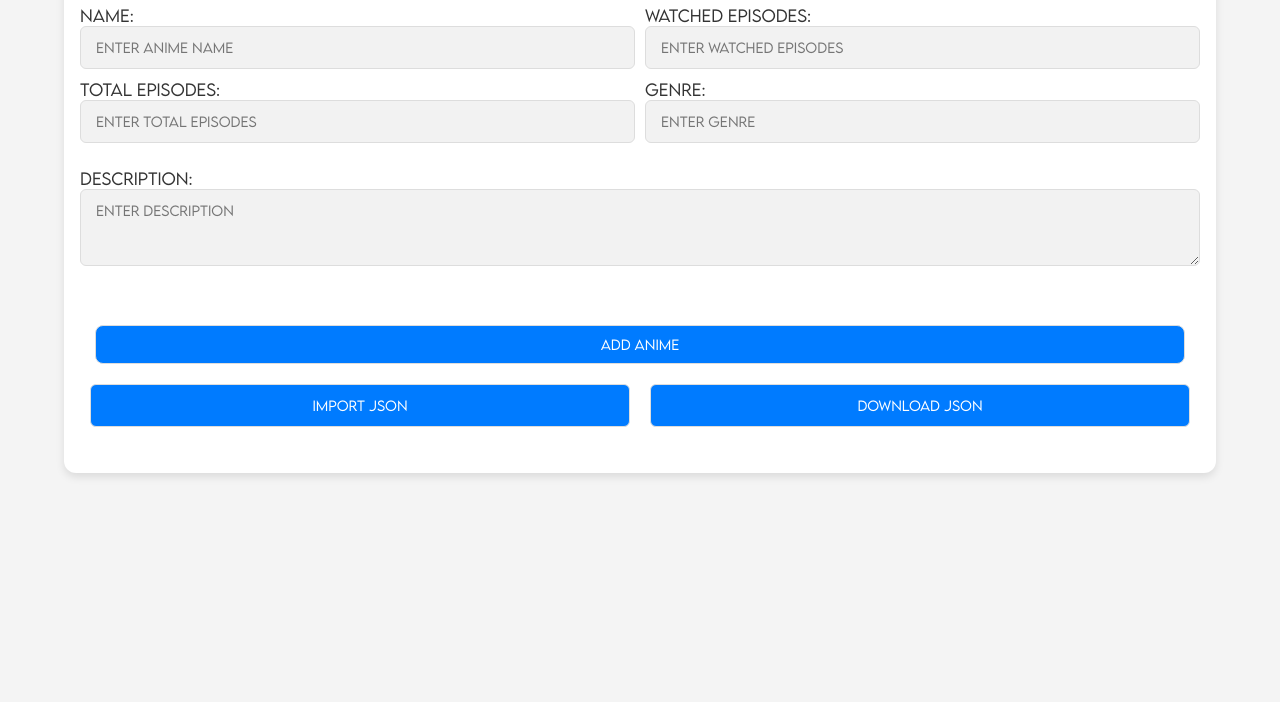
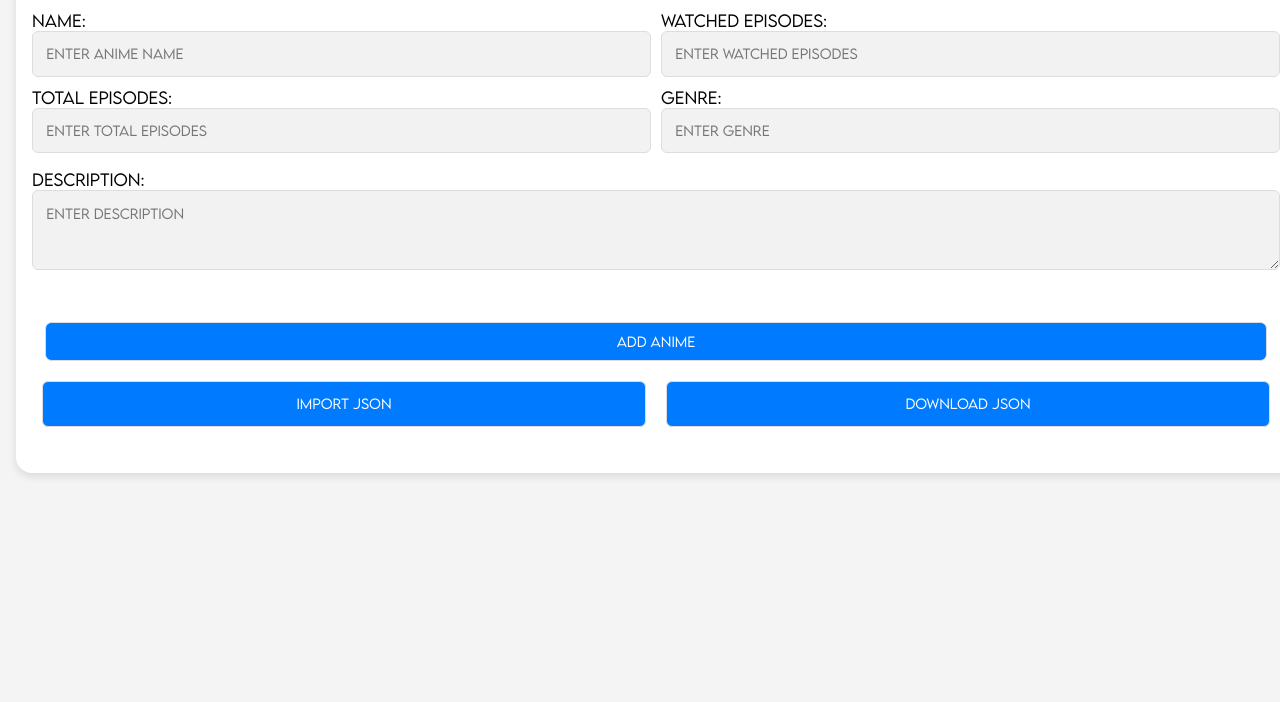
Before and after one commit to ARUEXP/AnimeTracker, a plain HTML site: page index.html in a window 1280 px wide. Shown: the part 98-800 px from the top of the page. Drawn offline with Linux system fonts and the light colour scheme.

Commit message:
Update styles.css

```diff
--- a/styles.css
+++ b/styles.css
@@ -2,13 +2,14 @@
 @font-face {
   font-family: "LemonMilk";
   src: url("LEMONMILK-Light.otf");
-  font-weight: normal;
 }
 
 * {
   font-family: "LemonMilk";
   box-sizing: border-box; /* Include padding and border in element's total width and height */
   transition-duration: 0.6s;
+  padding: 0;
+  margin: 0;
 }
 
 /* Hide the scrollbar track */
@@ -24,31 +25,26 @@
 
 body {
   background-color: #f4f4f4;
-  margin: 0;
-  padding: 0;
-  overflow-x: hidden; /* Hide horizontal scrollbar */
-  color: #333; /* Set default text color */
+  padding: 1em;
 }
 
 .container {
-  width: 90%;
-  margin: 1em auto; /* Increased top margin */
+  width: 100vw;
   padding: 1em; /* Increased padding */
-  padding-top: 0.1em;
   background: white;
-  border-radius: 12px; /* More rounded corners */
+  border-radius: 1em; /* More rounded corners */
   box-shadow: 0 4px 8px rgba(0, 0, 0, 0.1); /* More prominent shadow */
 }
 
 h1 {
   text-align: center;
-  margin-bottom: 20px; /* Increased space below the heading */
+  margin-bottom: 1em; /* Increased space below the heading */
 }
 
 form {
   display: flex;
   flex-direction: column;
-  gap: 25px; /* Increased spacing between form fields */
+  gap: 1em; /* Increased spacing between form fields */
   /* Center the form content */
   align-items: center;
 }
@@ -57,20 +53,20 @@ form {
 .main-button-container {
   display: flex;
   justify-content: center; /* Center the buttons */
-  margin-top: 30px; /* Adjust the margin as needed */
+  margin-top: 2em; /* Adjust the margin as needed */
 }
 
 .main-button-container button {
-  margin: 0 15px; /* Adjust the margin as needed */
+  margin: 0 1em; /* Adjust the margin as needed */
   padding: 10px 20px;
-  border-radius: 8px; /* More rounded corners */
+  border-radius: 0.5em; /* More rounded corners */
   transition: background-color 0.3s ease; /* Smooth transition for hover effect */
 }
 
 input,
 textarea,
 button {
-  padding: 12px 15px; /* Increased padding */
+  padding: 1em; /* Increased padding */
   border: 1px solid #ddd;
   border-radius: 6px; /* Rounded corners */
   width: 100%; /* Make input fields take full width */
@@ -353,8 +349,7 @@ form > *:nth-child(-n + 4) label {
 /* Style for the close button when clicked */
 #editAnimeModal textarea {
   width: calc(100vw - 5em); /* Adjust the width */
-  height: 100%; /* Use 100% of modal height, subtract 6em for padding and title */
   resize: none; /* Disable resizing */
-  padding: 1em; /* Add some padding */
-  margin-bottom: -1em; /* Add some margin at the bottom */
+  padding: 1em;
+  height: 100%;
 }
```
